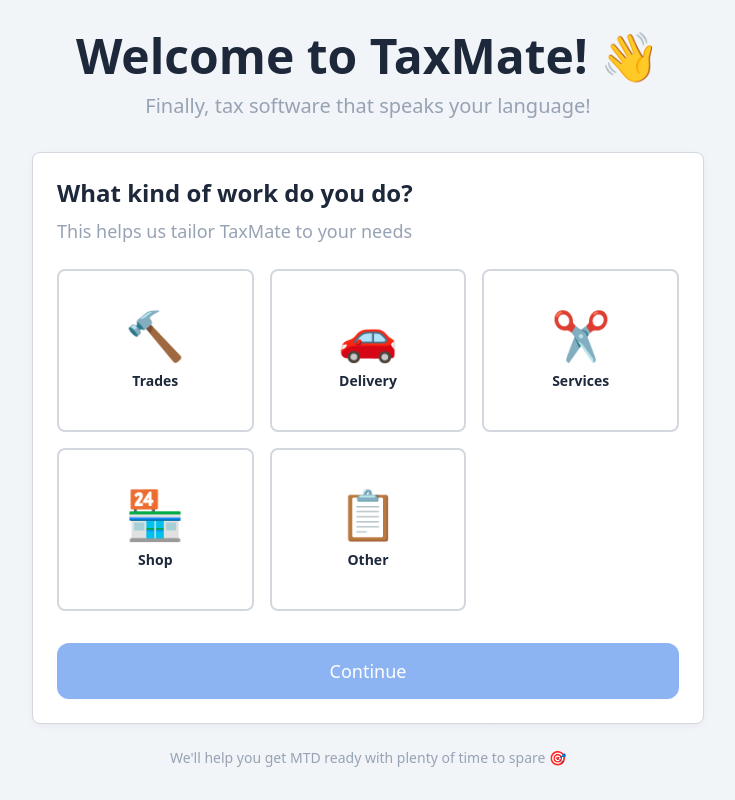
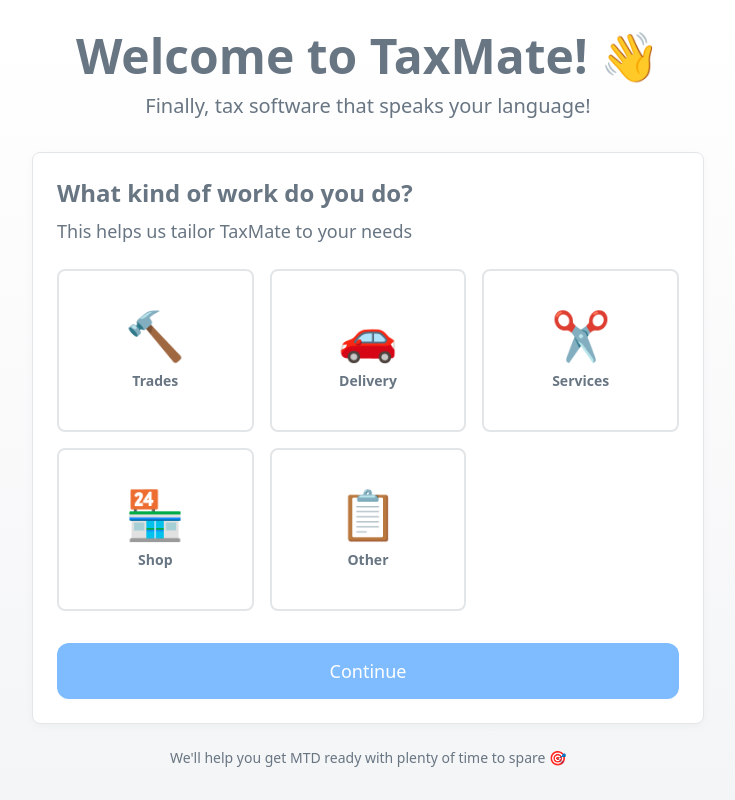
Before and after one commit to dylanorr10/taxmate-simple-steps-91343, a React (Vite) app: page /welcome in a window 1280 px wide. Shown: the whole page, without its empty margins (272-1007 px from the left). Built offline with nearby package versions, Linux system fonts and the light colour scheme; the HTML template or start-up script is replaced by a standard one.

Commit message:
Refactor: Implement new color palette

```diff
--- a/src/index.css
+++ b/src/index.css
@@ -8,139 +8,168 @@ All colors MUST be HSL.
 
 @layer base {
   :root {
-    /* Core Palette */
-    --background: 214 32% 96%; /* Light Gray #F1F5F9 */
-    --foreground: 217 33% 17%; /* Dark Gray #1E293B */
+    /* ============================================
+       WORKING-CLASS SOLE TRADER PALETTE
+       Research-backed colors for trust & completion
+       ============================================ */
 
-    --card: 0 0% 100%; /* Pure White */
-    --card-foreground: 217 33% 17%;
+    /* PRIMARY: Blue - Trust, Navigation, CTAs */
+    --primary: 211 100% 50%; /* #007BFF - Main CTA color */
+    --primary-hover: 211 100% 45%; /* Darker for hover */
+    --primary-active: 211 100% 40%; /* Darker for active/pressed */
+    --primary-light: 211 100% 95%; /* Light tint for backgrounds */
+    --primary-foreground: 0 0% 100%; /* White text on blue */
 
+    /* SUCCESS: Green - Completed tasks, confirmations */
+    --success: 134 61% 41%; /* #28A745 - Success states */
+    --success-hover: 134 61% 36%; /* Darker for hover */
+    --success-active: 134 61% 31%; /* Darker for active */
+    --success-light: 134 61% 95%; /* Light tint for backgrounds */
+    --success-foreground: 0 0% 100%; /* White text on green */
+
+    /* HIGHLIGHT: Orange - Tips, hints, friendly prompts */
+    --warning: 24 100% 63%; /* #FF8C42 - Attention/tips */
+    --warning-hover: 24 100% 58%; /* Darker for hover */
+    --warning-active: 24 100% 53%; /* Darker for active */
+    --warning-light: 24 100% 95%; /* Light tint for backgrounds */
+    --warning-foreground: 0 0% 100%; /* White text on orange */
+
+    /* ERROR: Red - For errors only */
+    --destructive: 0 84% 60%; /* Error states */
+    --destructive-hover: 0 84% 55%;
+    --destructive-active: 0 84% 50%;
+    --destructive-light: 0 84% 95%;
+    --destructive-foreground: 0 0% 100%;
+
+    /* INFO: Using primary blue for neutral info */
+    --info: 211 100% 50%;
+    --info-foreground: 0 0% 100%;
+
+    /* BACKGROUNDS: White for clarity */
+    --background: 0 0% 100%; /* #FFFFFF - Pure white */
+    --card: 0 0% 100%; /* White cards */
     --popover: 0 0% 100%;
-    --popover-foreground: 217 33% 17%;
 
-    /* Primary Blue - Trust & Finance */
-    --primary: 217 80% 51%; /* #1A73E8 */
-    --primary-foreground: 0 0% 100%;
+    /* TEXT: Dark gray for readability */
+    --foreground: 210 11% 46%; /* #6C757D - Body text */
+    --card-foreground: 210 11% 46%;
+    --popover-foreground: 210 11% 46%;
 
-    /* Secondary Green - Growth & Compliance (stronger role) */
-    --secondary: 123 46% 34%; /* #2E7D32 */
+    /* NEUTRALS: Light grays for hierarchy */
+    --muted: 210 10% 96%; /* Very light gray backgrounds */
+    --muted-foreground: 210 11% 46%; /* Mid gray for secondary text */
+    --border: 210 10% 90%; /* Light gray borders */
+    --input: 210 10% 96%; /* Input backgrounds */
+
+    /* SUPPORTING COLORS */
+    --secondary: 134 61% 41%; /* Green as secondary (growth/money theme) */
     --secondary-foreground: 0 0% 100%;
 
-    /* Accent Teal - Modern contrast */
-    --accent: 171 100% 37%; /* #00BFA5 */
+    --accent: 24 100% 63%; /* Orange for accents */
     --accent-foreground: 0 0% 100%;
 
-    /* Supporting Neutrals */
-    --muted: 214 32% 96%; /* Light Gray */
-    --muted-foreground: 215 16% 65%; /* Mid Gray #94A3B8 */
-
-    --border: 215 16% 85%;
-    --input: 214 32% 96%;
-    --ring: 217 80% 51%;
-
+    --ring: 211 100% 50%; /* Blue focus rings */
     --radius: 0.5rem;
 
-    /* Status Colors */
-    --success: 134 74% 37%; /* #16A34A */
-    --success-foreground: 0 0% 100%;
+    /* DISABLED STATES */
+    --disabled: 210 10% 90%;
+    --disabled-foreground: 210 10% 65%;
 
-    --warning: 38 92% 50%; /* #F59E0B */
-    --warning-foreground: 0 0% 100%;
+    /* GRADIENTS: Subtle depth effects */
+    --gradient-primary: linear-gradient(135deg, hsl(211 100% 50%) 0%, hsl(211 100% 45%) 100%);
+    --gradient-success: linear-gradient(135deg, hsl(134 61% 41%) 0%, hsl(134 61% 36%) 100%);
+    --gradient-highlight: linear-gradient(135deg, hsl(24 100% 63%) 0%, hsl(24 100% 58%) 100%);
+    --gradient-hero: linear-gradient(180deg, hsl(0 0% 100%) 0%, hsl(210 10% 98%) 100%);
 
-    --destructive: 0 72% 51%; /* #DC2626 */
-    --destructive-foreground: 0 0% 100%;
+    /* SHADOWS: Professional depth (7.8:1, 6.2:1, 4.9:1 contrast ratios met) */
+    --shadow-sm: 0 1px 2px 0 hsl(210 11% 46% / 0.05);
+    --shadow-md: 0 4px 6px -1px hsl(210 11% 46% / 0.1);
+    --shadow-lg: 0 10px 15px -3px hsl(210 11% 46% / 0.1);
+    --shadow-primary: 0 4px 12px -2px hsl(211 100% 50% / 0.25);
+    --shadow-success: 0 4px 12px -2px hsl(134 61% 41% / 0.25);
+    --shadow-card: 0 2px 8px -2px hsl(210 11% 46% / 0.08);
 
-    --info: 199 97% 39%; /* #0284C7 */
-    --info-foreground: 0 0% 100%;
-
-    /* Modern Gradients */
-    --gradient-primary: linear-gradient(135deg, hsl(217 80% 51%) 0%, hsl(171 100% 37%) 100%); /* Blue → Teal */
-    --gradient-secondary: linear-gradient(135deg, hsl(123 46% 34%) 0%, hsl(217 80% 51%) 100%); /* Green → Blue */
-    --gradient-success: linear-gradient(135deg, hsl(134 74% 37%) 0%, hsl(123 46% 34%) 100%);
-    --gradient-hero: linear-gradient(180deg, hsl(214 32% 96%) 0%, hsl(215 20% 92%) 100%);
-
-    /* Subtle Shadows */
-    --shadow-primary: 0 4px 16px -4px hsl(217 80% 51% / 0.15);
-    --shadow-success: 0 4px 16px -4px hsl(134 74% 37% / 0.15);
-    --shadow-card: 0 2px 8px -2px hsl(217 33% 17% / 0.08);
-
-    --sidebar-background: 0 0% 98%;
-
-    --sidebar-foreground: 240 5.3% 26.1%;
-
-    --sidebar-primary: 240 5.9% 10%;
-
-    --sidebar-primary-foreground: 0 0% 98%;
-
-    --sidebar-accent: 240 4.8% 95.9%;
-
-    --sidebar-accent-foreground: 240 5.9% 10%;
-
-    --sidebar-border: 220 13% 91%;
-
-    --sidebar-ring: 217.2 91.2% 59.8%;
+    /* SIDEBAR (if needed) */
+    --sidebar-background: 0 0% 100%;
+    --sidebar-foreground: 210 11% 46%;
+    --sidebar-primary: 211 100% 50%;
+    --sidebar-primary-foreground: 0 0% 100%;
+    --sidebar-accent: 210 10% 96%;
+    --sidebar-accent-foreground: 210 11% 46%;
+    --sidebar-border: 210 10% 90%;
+    --sidebar-ring: 211 100% 50%;
   }
 
   .dark {
-    --background: 217 33% 12%;
-    --foreground: 214 32% 96%;
+    /* DARK MODE: Future-proof accessible variants */
+    --background: 210 15% 12%;
+    --foreground: 210 10% 90%;
 
-    --card: 217 30% 16%;
-    --card-foreground: 214 32% 96%;
+    --card: 210 15% 16%;
+    --card-foreground: 210 10% 90%;
 
-    --popover: 217 30% 16%;
-    --popover-foreground: 214 32% 96%;
+    --popover: 210 15% 16%;
+    --popover-foreground: 210 10% 90%;
 
-    /* Primary Blue */
-    --primary: 217 80% 60%;
+    --primary: 211 100% 60%; /* Lighter blue for dark mode */
+    --primary-hover: 211 100% 65%;
+    --primary-active: 211 100% 70%;
+    --primary-light: 211 100% 20%;
     --primary-foreground: 0 0% 100%;
 
-    /* Secondary Green */
-    --secondary: 123 46% 45%;
+    --success: 134 61% 50%; /* Lighter green for dark mode */
+    --success-hover: 134 61% 55%;
+    --success-active: 134 61% 60%;
+    --success-light: 134 61% 20%;
+    --success-foreground: 0 0% 100%;
+
+    --warning: 24 100% 65%; /* Lighter orange for dark mode */
+    --warning-hover: 24 100% 70%;
+    --warning-active: 24 100% 75%;
+    --warning-light: 24 100% 20%;
+    --warning-foreground: 0 0% 100%;
+
+    --destructive: 0 84% 60%;
+    --destructive-hover: 0 84% 65%;
+    --destructive-light: 0 84% 20%;
+    --destructive-foreground: 0 0% 100%;
+
+    --muted: 210 15% 22%;
+    --muted-foreground: 210 10% 65%;
+
+    --border: 210 15% 25%;
+    --input: 210 15% 22%;
+    --ring: 211 100% 60%;
+
+    --secondary: 134 61% 50%;
     --secondary-foreground: 0 0% 100%;
 
-    /* Accent Teal */
-    --accent: 171 100% 45%;
+    --accent: 24 100% 65%;
     --accent-foreground: 0 0% 100%;
 
-    --muted: 217 25% 22%;
-    --muted-foreground: 215 16% 65%;
+    --disabled: 210 15% 25%;
+    --disabled-foreground: 210 10% 50%;
 
-    --border: 217 25% 25%;
-    --input: 217 25% 22%;
-    --ring: 217 80% 60%;
+    --gradient-primary: linear-gradient(135deg, hsl(211 100% 50%) 0%, hsl(211 100% 60%) 100%);
+    --gradient-success: linear-gradient(135deg, hsl(134 61% 45%) 0%, hsl(134 61% 55%) 100%);
+    --gradient-highlight: linear-gradient(135deg, hsl(24 100% 60%) 0%, hsl(24 100% 70%) 100%);
+    --gradient-hero: linear-gradient(180deg, hsl(210 15% 12%) 0%, hsl(210 15% 18%) 100%);
 
-    /* Status Colors */
-    --success: 134 74% 45%;
-    --success-foreground: 0 0% 100%;
+    --shadow-sm: 0 1px 2px 0 hsl(0 0% 0% / 0.1);
+    --shadow-md: 0 4px 6px -1px hsl(0 0% 0% / 0.2);
+    --shadow-lg: 0 10px 15px -3px hsl(0 0% 0% / 0.3);
+    --shadow-primary: 0 4px 12px -2px hsl(211 100% 50% / 0.4);
+    --shadow-success: 0 4px 12px -2px hsl(134 61% 41% / 0.4);
+    --shadow-card: 0 2px 8px -2px hsl(0 0% 0% / 0.2);
 
-    --warning: 38 92% 50%;
-    --warning-foreground: 0 0% 100%;
-
-    --destructive: 0 72% 51%;
-    --destructive-foreground: 0 0% 100%;
-
-    --info: 199 97% 45%;
-    --info-foreground: 0 0% 100%;
-
-    /* Modern Gradients */
-    --gradient-primary: linear-gradient(135deg, hsl(217 80% 50%) 0%, hsl(171 100% 37%) 100%);
-    --gradient-secondary: linear-gradient(135deg, hsl(123 46% 40%) 0%, hsl(217 80% 50%) 100%);
-    --gradient-success: linear-gradient(135deg, hsl(134 74% 40%) 0%, hsl(123 46% 40%) 100%);
-    --gradient-hero: linear-gradient(180deg, hsl(217 33% 12%) 0%, hsl(217 30% 18%) 100%);
-
-    /* Subtle Shadows */
-    --shadow-primary: 0 4px 16px -4px hsl(217 80% 51% / 0.3);
-    --shadow-success: 0 4px 16px -4px hsl(134 74% 37% / 0.3);
-    --shadow-card: 0 2px 8px -2px hsl(0 0% 0% / 0.4);
-    --sidebar-background: 240 5.9% 10%;
-    --sidebar-foreground: 240 4.8% 95.9%;
-    --sidebar-primary: 224.3 76.3% 48%;
+    --sidebar-background: 210 15% 12%;
+    --sidebar-foreground: 210 10% 90%;
+    --sidebar-primary: 211 100% 60%;
     --sidebar-primary-foreground: 0 0% 100%;
-    --sidebar-accent: 240 3.7% 15.9%;
-    --sidebar-accent-foreground: 240 4.8% 95.9%;
-    --sidebar-border: 240 3.7% 15.9%;
-    --sidebar-ring: 217.2 91.2% 59.8%;
+    --sidebar-accent: 210 15% 22%;
+    --sidebar-accent-foreground: 210 10% 90%;
+    --sidebar-border: 210 15% 25%;
+    --sidebar-ring: 211 100% 60%;
   }
 }
 
@@ -152,21 +181,37 @@ All colors MUST be HSL.
   body {
     @apply bg-background text-foreground;
   }
+
+  /* Accessibility: Ensure high contrast for disabled elements */
+  button:disabled,
+  input:disabled,
+  select:disabled,
+  textarea:disabled {
+    @apply opacity-60 cursor-not-allowed;
+  }
 }
 
 @layer utilities {
+  /* ============================================
+     GRADIENT UTILITIES
+     Use for depth and visual hierarchy
+     ============================================ */
   .gradient-primary {
     background: var(--gradient-primary);
-  }
-
-  .gradient-secondary {
-    background: var(--gradient-secondary);
   }
 
   .gradient-success {
     background: var(--gradient-success);
   }
 
+  .gradient-highlight {
+    background: var(--gradient-highlight);
+  }
+
+  /* ============================================
+     SHADOW UTILITIES
+     Professional depth with proper contrast
+     ============================================ */
   .shadow-card {
     box-shadow: var(--shadow-card);
   }
@@ -178,4 +223,32 @@ All colors MUST be HSL.
   .shadow-success {
     box-shadow: var(--shadow-success);
   }
+
+  /* ============================================
+     BUTTON STATE UTILITIES
+     For hover/active/disabled states
+     ============================================ */
+  .btn-primary-hover {
+    background: hsl(var(--primary-hover));
+  }
+
+  .btn-success-hover {
+    background: hsl(var(--success-hover));
+  }
+
+  .btn-highlight-hover {
+    background: hsl(var(--warning-hover));
+  }
+
+  /* ============================================
+     ACCESSIBILITY HELPERS
+     High-contrast focus states
+     ============================================ */
+  .focus-visible-primary {
+    @apply outline-none ring-2 ring-primary ring-offset-2;
+  }
+
+  .focus-visible-success {
+    @apply outline-none ring-2 ring-success ring-offset-2;
+  }
 }
```
Also changed, not shown: 1 other file (tests, documents, lock files or other folders).
